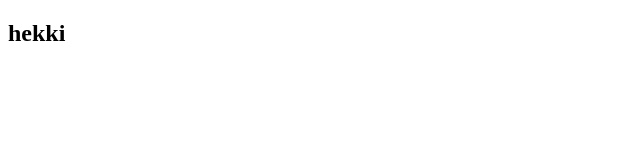
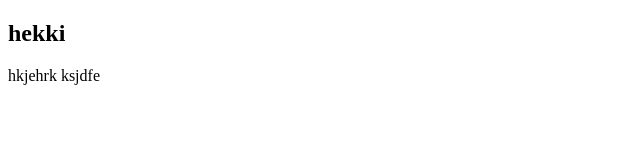
Before and after one commit to anjalihaldkar/sekho, a plain HTML site: page index.html in a window 1280 px wide. Shown: the whole page, without its empty margins (0-640 px from the left). Drawn offline with Linux system fonts and the light colour scheme.

Commit message:
update the index file

```diff
--- a/index.html
+++ b/index.html
@@ -7,5 +7,6 @@
 </head>
 <body>
     <h2>hekki</h2>
+    <p>hkjehrk ksjdfe</p>
 </body>
 </html>
```
